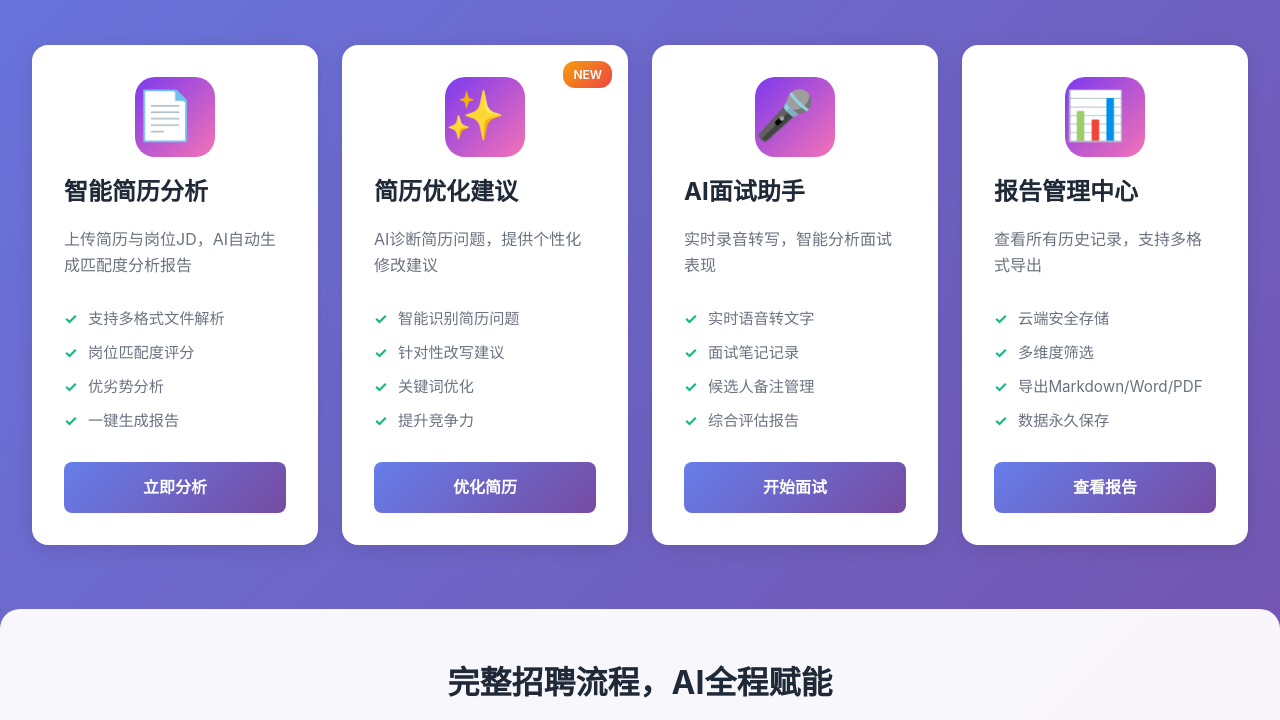
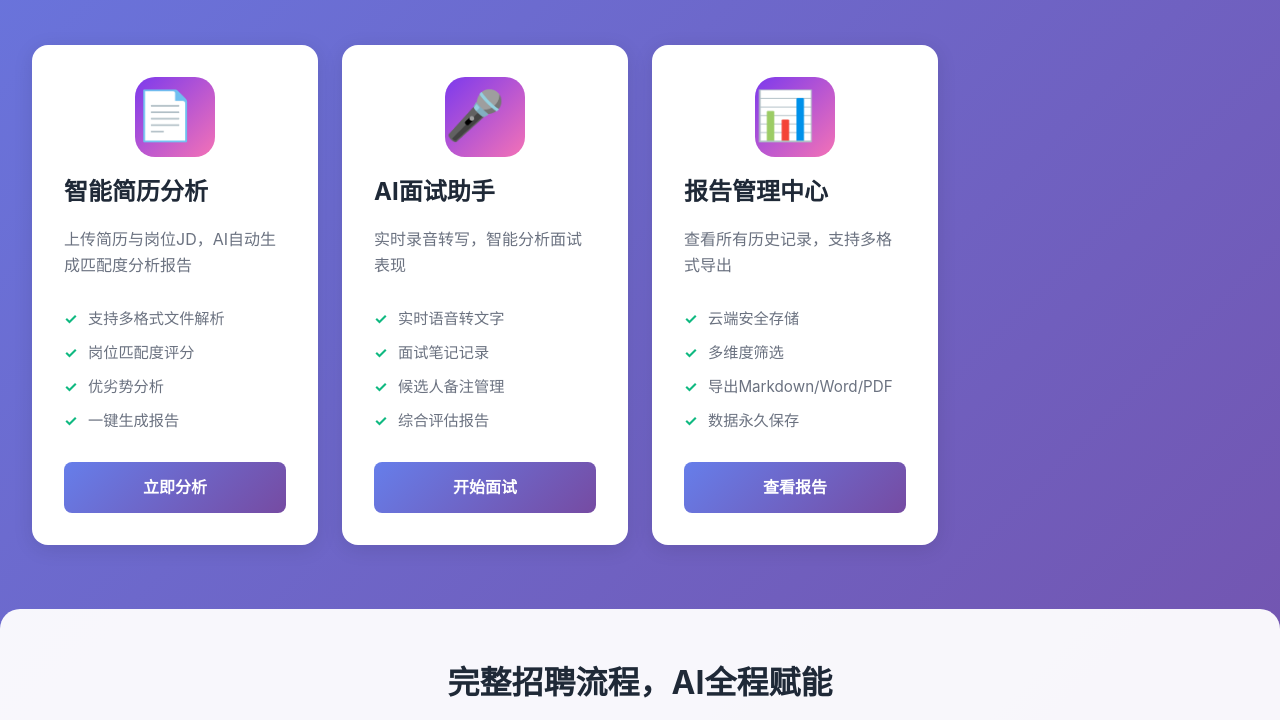
Before and after one commit to vientwu/ai-hr-analysis-platform, a website: page public/index.html in a window 1280 px wide. Shown: the part 700-1420 px from the top of the page. Drawn offline with nearby package versions, Linux system fonts and the light colour scheme.

Commit message:
chore: 移除简历优化相关导航与功能卡片内容

```diff
--- a/public/index.html
+++ b/public/index.html
@@ -96,7 +96,7 @@
             <div class="nav-links">
                 <a href="index.html" class="active">首页</a>
                 <a href="resume-analysis.html">简历分析</a>
-                <a href="#" class="disabled">简历优化<span class="nav-badge">NEW</span></a>
+
                 <a href="my-reports.html">面试管理</a>
             </div>
             <div class="nav-right">
@@ -145,19 +145,7 @@
                 </ul>
                 <a href="resume-analysis.html" class="btn-card">立即分析</a>
             </div>
-            <div class="feature-card">
-                <span class="card-badge">NEW</span>
-                <span class="card-icon">✨</span>
-                <h3>简历优化建议</h3>
-                <p>AI诊断简历问题，提供个性化修改建议</p>
-                <ul class="feature-list">
-                    <li>智能识别简历问题</li>
-                    <li>针对性改写建议</li>
-                    <li>关键词优化</li>
-                    <li>提升竞争力</li>
-                </ul>
-                <a href="#" class="btn-card" onclick="showResumeAnalysis(); return false;">优化简历</a>
-            </div>
+
             <div class="feature-card">
                 <span class="card-icon">🎤</span>
                 <h3>AI面试助手</h3>
@@ -200,7 +188,7 @@
         <h2 class="section-title">适合你的使用场景</h2>
         <div class="scenario-cards">
             <div class="scenario-card"><h4>🎯 HR批量筛选</h4><p>快速筛选大量简历，自动匹配打分，节省80%时间</p></div>
-            <div class="scenario-card"><h4>💼 候选人优化</h4><p>帮助候选人优化简历，提升岗位匹配度</p></div>
+
             <div class="scenario-card"><h4>📝 面试官准备</h4><p>生成面试问题，实时记录，智能评估表现</p></div>
         </div>
     </section>
```
Also changed, not shown: public/my-reports.html (+1 -1 lines), public/resume-analysis.html (+1 -1 lines), public/必涨AI招聘分析-让招聘更智能.html (+2 -15 lines).
